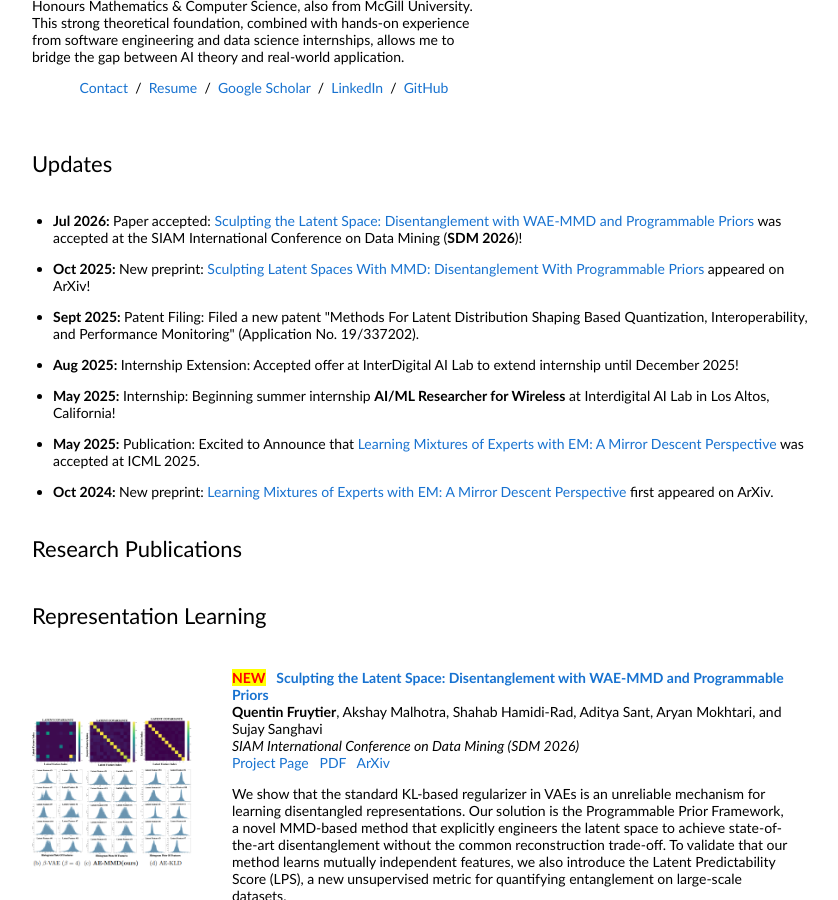
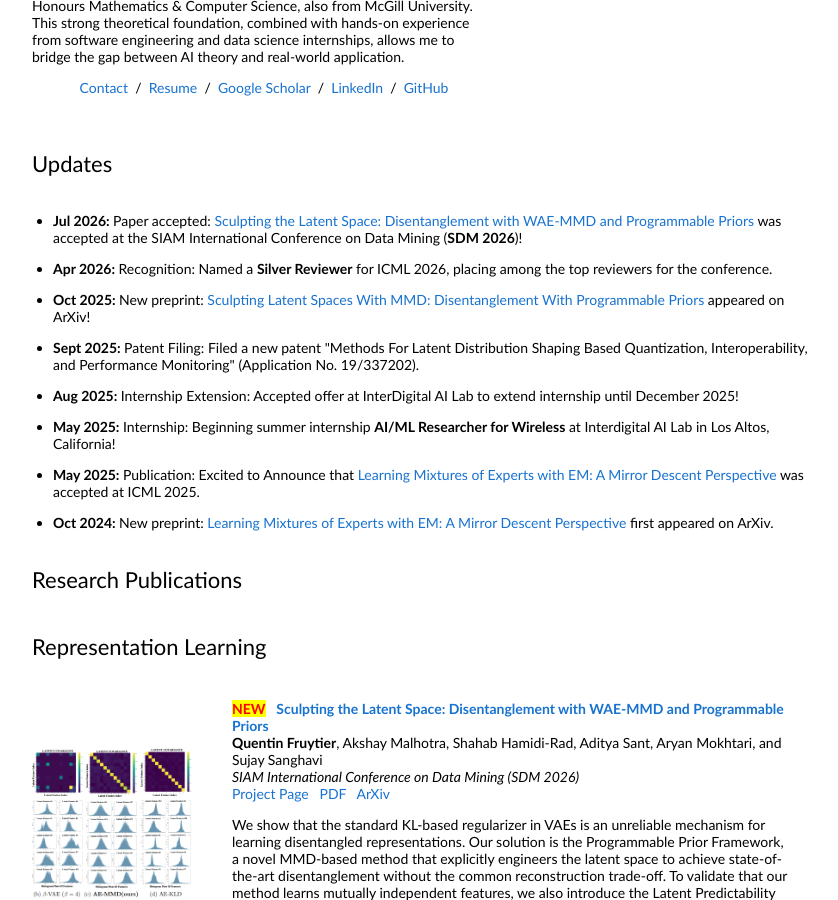
Before and after one commit to Quentin-Fruytier/Quentin-Fruytier.github.io, a Jekyll site: the page built from index.html, in a window 1280 px wide and 900 px high, scrolled down 482 px. Shown: the whole window, without its empty margins (228-1066 px from the left). Built offline with Jekyll 4.4.1, drawn with Linux system fonts in a browser that asks for light colours.

Commit message:
Updates: add ICML 2026 Silver Reviewer recognition

```diff
--- a/index.html
+++ b/index.html
@@ -47,6 +47,8 @@ title: Home
           <td>
             <ul>
               <li><b>Jul 2026: </b> Paper accepted: <a href="https://arxiv.org/abs/2510.11953">Sculpting the Latent Space: Disentanglement with WAE-MMD and Programmable Priors</a> was accepted at the SIAM International Conference on Data Mining (<strong>SDM 2026</strong>)!</li>
+              <p></p>
+              <li><b>Apr 2026: </b> Recognition: Named a <strong>Silver Reviewer</strong> for ICML 2026, placing among the top reviewers for the conference.</li>
               <p></p>
               <li><b>Oct 2025: </b> New preprint: <a href="https://arxiv.org/abs/2510.11953">Sculpting Latent Spaces With MMD: Disentanglement With Programmable Priors</a> appeared on ArXiv!</li>
               <p></p>
```
